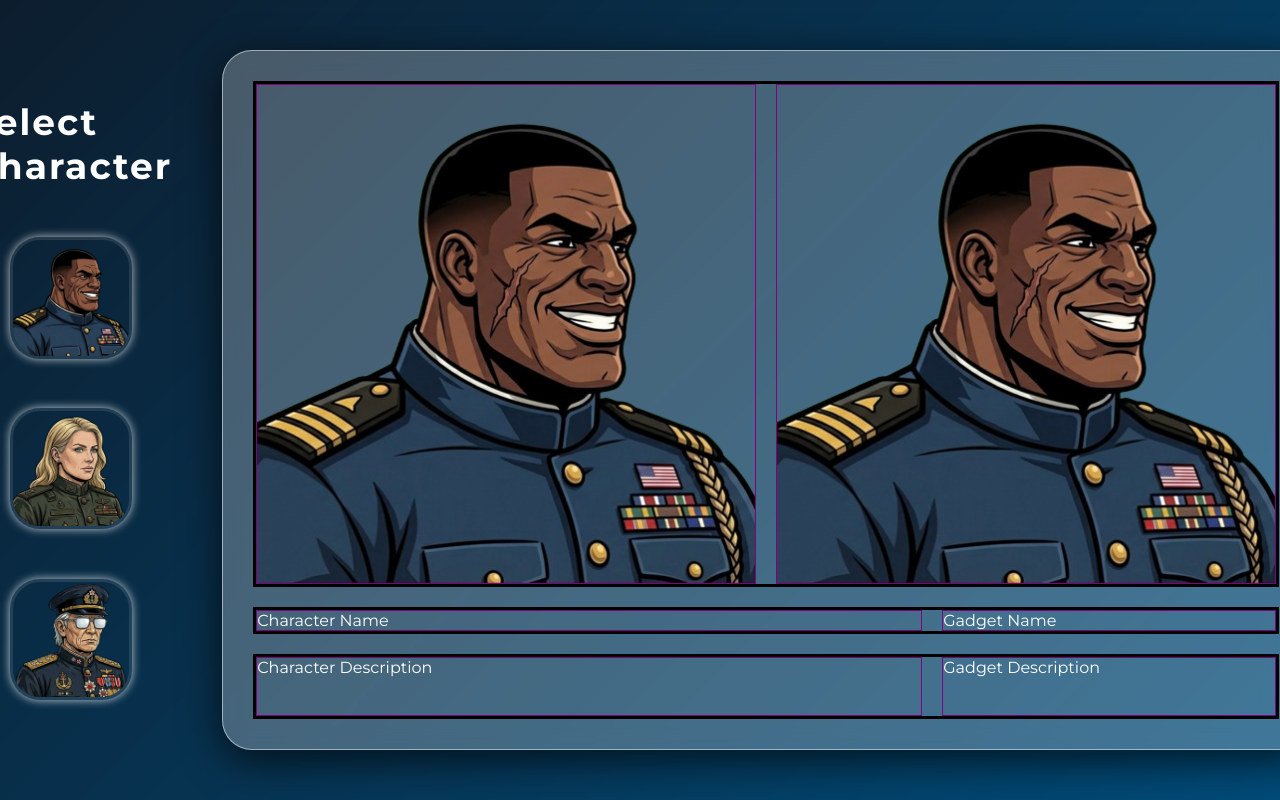
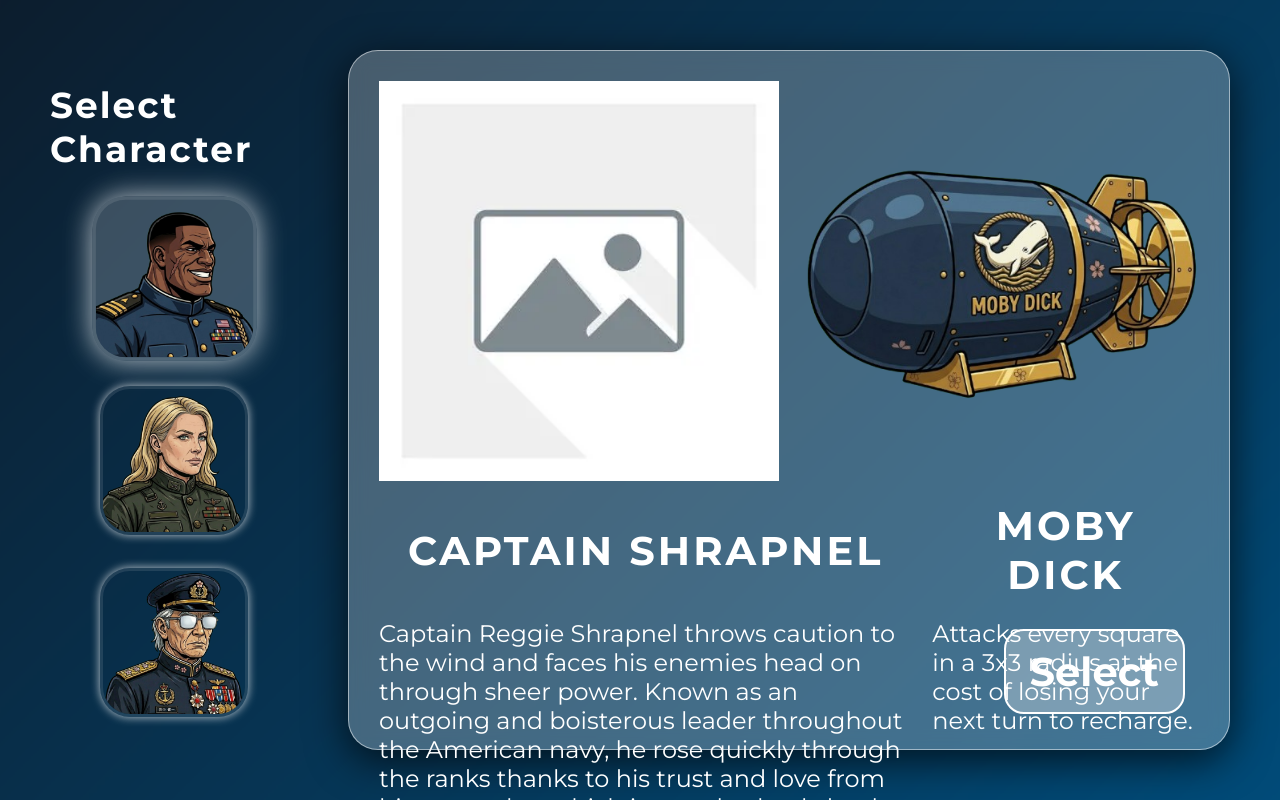
Before and after one commit to devchap8/battleship, a website built with webpack: page src/template.html in a window 1280 px wide. Built offline with nearby package versions, Linux system fonts and the light colour scheme.

Commit message:
feat: Construct character info screen

```diff
--- a/src/domManip.js
+++ b/src/domManip.js
@@ -1,5 +1,11 @@
 const screenList = Array.from(document.querySelectorAll(".screen"));
 const characterSidebar = document.querySelector(".character-sidebar");
+const charPortrait = document.querySelector(".character-portrait");
+const gadgetPortrait = document.querySelector(".gadget-portrait");
+const charName = document.querySelector(".character-name");
+const gadgetName = document.querySelector(".gadget-name");
+const charDescription = document.querySelector(".character-description");
+const gadgetDescription = document.querySelector(".gadget-description");
 
 const changeScreen = (screenID) => {
     screenList.forEach(screen => {
@@ -12,10 +18,23 @@ const displayCharIcon = (char) => {
     const icon = document.createElement("img");
     icon.setAttribute("src", char.icon);
     icon.setAttribute("alt", char.name);
+    icon.setAttribute("character-id", char.id);
+    icon.classList.add("charIcon");
     characterSidebar.appendChild(icon);
+}
+
+const displayCharInfo = (char) => {
+    charPortrait.setAttribute("src", char.characterPortrait);
+    charPortrait.setAttribute("alt", char.name);
+    gadgetPortrait.setAttribute("src", char.gadgetPortrait);
+    gadgetPortrait.setAttribute("alt", char.gadget);
+    charName.innerHTML = char.name.toUpperCase();
+    gadgetName.innerHTML = char.gadget.toUpperCase();
+    charDescription.innerHTML = char.background;
+    gadgetDescription.innerHTML = char.description;
 }
 
 
 
-const domManip = {changeScreen, displayCharIcon};
+const domManip = {changeScreen, displayCharIcon, displayCharInfo};
 export {domManip};
--- a/src/index.js
+++ b/src/index.js
@@ -2,16 +2,30 @@ import "./style.css";
 import { params } from "./params.js";
 import { domManip } from "./domManip.js";
 
+const charIconClicked = (icon) => {
+    const selectedChars = document.querySelectorAll(".selectedChar");
+    if(selectedChars) Array.from(selectedChars).forEach(char => char.classList.remove("selectedChar"));
+    icon.classList.add("selectedChar");
+    let char;
+    for(const c of params.characters) {
+        if(c.id === icon.getAttribute("character-id")) {
+            char = c;
+            break;
+        }
+    }
+    domManip.displayCharInfo(char);
+}
 
-const singleplayerButton = document.querySelector(".singleplayer-button");
-singleplayerButton.addEventListener("click", () => domManip.changeScreen("character-select-screen"));
+const init = () => {
+    const singleplayerButton = document.querySelector(".singleplayer-button");
+    singleplayerButton.addEventListener("click", () => domManip.changeScreen("character-select-screen"));
 
-params.characters.forEach(char => domManip.displayCharIcon(char));
+    // Display characters on char select screen and select top by default
+    params.characters.forEach(char => domManip.displayCharIcon(char));
+    const charIcons = Array.from(document.querySelectorAll(".charIcon"));
+    charIcons.forEach(icon => icon.addEventListener("click", () => charIconClicked(icon)));
+    charIconClicked(charIcons[0]);
 
 
-// remove below later
-const characterPortrait = document.querySelector(".character-portrait");
-const gadgetPortrait = document.querySelector(".gadget-portrait");
-import placeholder from "./images/shrapnel.png";
-characterPortrait.src = placeholder;
-gadgetPortrait.src = placeholder;
+}
+init();
--- a/src/params.js
+++ b/src/params.js
@@ -1,6 +1,11 @@
 import shrapnelIcon from "./images/shrapnel.png"
 import yelenaIcon from "./images/yelena.png";
 import aikawaIcon from "./images/aikawa.png";
+import mobyDick from "./images/moby-dick.png";
+import sonarBomb from "./images/sonar-bomb.png";
+import gatlingCannon from "./images/gatling-cannon.png"
+
+import placeholder from "./images/placeholder.png";
 
 class Ship {
     #size;
@@ -100,21 +105,27 @@ const characters = [
         icon: shrapnelIcon,
         gadget: "Moby Dick",
         background: "Captain Reggie Shrapnel throws caution to the wind and faces his enemies head on through sheer power. Known as an outgoing and boisterous leader throughout the American navy, he rose quickly through the ranks thanks to his trust and love from his comrades, which is matched only by the fear from the enemy fleet seeing his boat on the horizon. Captian Shrapnel end his battles swiftly and triumphantly.",
-        description: "Attacks every square in a 3x3 radius at the cost of losing your next turn to recharge."
+        description: "Attacks every square in a 3x3 radius at the cost of losing your next turn to recharge.",
+        characterPortrait: placeholder,
+        gadgetPortrait: mobyDick
     }, {
         id: "yelena",
         name: "Officer Yelena",
         icon: yelenaIcon,
         gadget: "Sonar Bombs",
         background: "As trusted by her subordinates as she is feared, Officer Yelena Kuznetsov has forged a flawless battle record through controlling information. She scarcely ever speaks aside from issuing precise and decisive orders. Touted as Russia's finest commanding officer, Yelena always makes sure she is one step ahead of her opponents with the newest cutting-edge tools.",
-        description: "For your next 3 attacks, the 4 squares adjacent to where you attacked are revealed."
+        description: "For your next 3 attacks, the 4 squares adjacent to where you attacked are revealed.",
+        characterPortrait: placeholder,
+        gadgetPortrait: sonarBomb
     }, {
         id: "aikawa",
         name: "Admiral Aikawa",
         icon: aikawaIcon,
         gadget: "Gatling Cannon",
         background: "Combining his sharp intuition cultivated through decades of battles with ingeniously engineered state of the art weaponry, Admiral Hayase Aikawa is a once-in-a-generation talent. Through sheer battle IQ, he precicely determines his enemy's position and ruthlessly mows them down. It is said that Aikawa has seen so much naval warfare that he's developed a sixth sense to read the waves.",
-        description: "One tile containing an enemy ship is revealed. For your next 3 turns, if you hit an enemy ship, you can shoot again until you miss."
+        description: "One tile containing an enemy ship is revealed. For your next 3 turns, if you hit an enemy ship, you can shoot again until you miss.",
+        characterPortrait: placeholder,
+        gadgetPortrait: gatlingCannon
     }
 ];
 
--- a/src/style.css
+++ b/src/style.css
@@ -261,7 +261,8 @@ Character Select Screen
     transition: all 0.5s ease;
 }
 
-.character-sidebar > img:hover {
+.character-sidebar > img:hover,
+.character-sidebar > img.selectedChar {
     transform: scale(1.1);
     box-shadow: 0 0 25px rgba(255, 255, 255, 0.75);
     background: rgba(255, 255, 255, .2);
@@ -270,6 +271,7 @@ Character Select Screen
 /* Character Info Screen */
 
 .character-info {
+    position: relative;
     flex: 3;
     background: rgba(255, 255, 255, .25);
     backdrop-filter: blur(10px);
@@ -282,35 +284,70 @@ Character Select Screen
     padding: 30px;
 }
 
+.character-info * {
+    transition: all 0.5s ease;
+}
+
 .character-info > div {
     display: flex;
     gap: 20px;
-    border: 3px solid black;
+    /* border: 3px solid black; */
 }
 
 .character-info > div > *:first-child {
     flex: 2;
-    border: 1px solid purple;
+    /* border: 1px solid purple; */
 }
 
 .character-info > div > *:last-child {
     flex: 1;
-    border: 1px solid purple;
+    /* border: 1px solid purple; */
 }
 
+/* Character Info Images / Text */
+
 .character-info-pic-line {
-    flex: 2;
+    flex: 2.5;
+    align-items: center;
+}
+
+.character-info img {
+    height: 400px;
 }
 
 .character-info-names-line {
     flex: .5;
+    font-size: 2.5rem;
+    font-weight: 700;
+    letter-spacing: 3px;
+    display: flex;
+    align-items: center;
+    text-align: center;
 }
 
 .character-info-description-line {
     flex: 1.5;
+     font-size: 1.5rem;
 }
 
+/* Character Select Button */
 
-.character-info img {
-    max-height: 500px;
+.select-character-button {
+    position: absolute;
+    bottom: 5%;
+    right: 5%;
+    font-size: 2.5rem;
+    font-weight: 700;
+    padding: 1rem 1.5rem;
+    cursor: pointer;
+    color: #fff;
+    background-color: rgba(255, 255, 255, .3);
+    border: 2px solid #fff;
+    border-radius: 20px;
 }
+
+.select-character-button:hover {
+    color: var(--navy-light);
+    background-color: #fff;
+    box-shadow: 0 0 30px rgba(255, 255, 255, 0.75);
+}
--- a/src/template.html
+++ b/src/template.html
@@ -49,24 +49,25 @@
         </main>
     </section>
     <section id="character-select-screen" class="screen active">
-        <!-- Remome active later ^^^^^ -->
+        <!-- Remove active later ^^^^^ -->
          <div class="character-sidebar">
             <h2 class="character-select-header">Select Character</h2>
          </div>
          <div class="character-info">
-            <!-- later remove all of this and put it in JS -->
+            <!-- later remove all of this and put it in JS? -->
              <div class="character-info-pic-line">
-                <img src="./images/placeholder.webp" class="character-portrait">
-                <img src="./images/placeholder.webp" class="gadget-portrait">
+                <img src="./images/placeholder.png" class="character-portrait">
+                <img src="./images/placeholder.png" class="gadget-portrait">
              </div>
              <div class="character-info-names-line">
-                <div class="character-name">Character Name</div>
-                <div class="gadget-name">Gadget Name</div>
+                <div class="character-name">CHARACTER NAME</div>
+                <div class="gadget-name">GADGET NAME</div>
              </div>
              <div class="character-info-description-line">
                 <div class="character-description">Character Description</div>
                 <div class="gadget-description">Gadget Description</div>
              </div>
+             <button class="select-character-button">Select</button>
          </div>
     </section>
 </body>
```
Also changed, not shown: src/images/gatling-cannon.png (added), src/images/moby-dick.png (added), src/images/placeholder.png (added), src/images/placeholder.webp (deleted), src/images/sonar-bomb.png (added).
